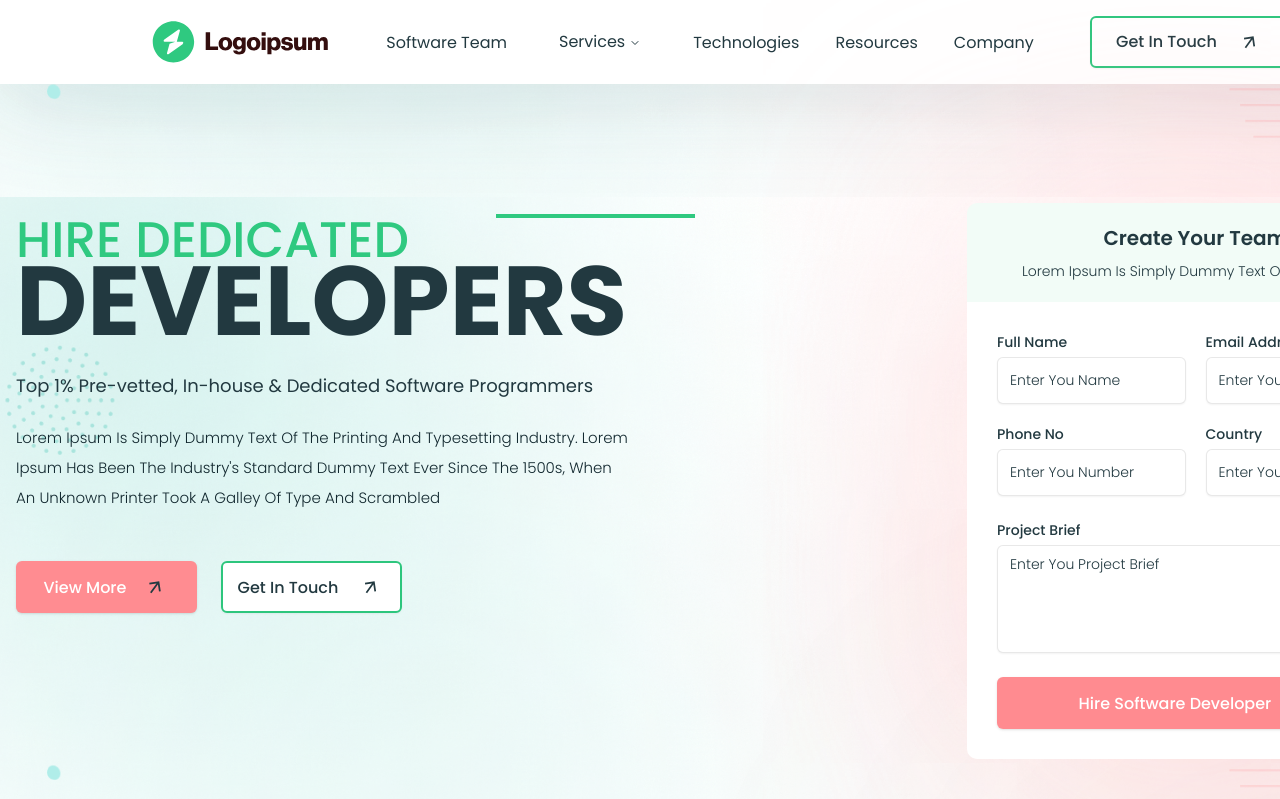
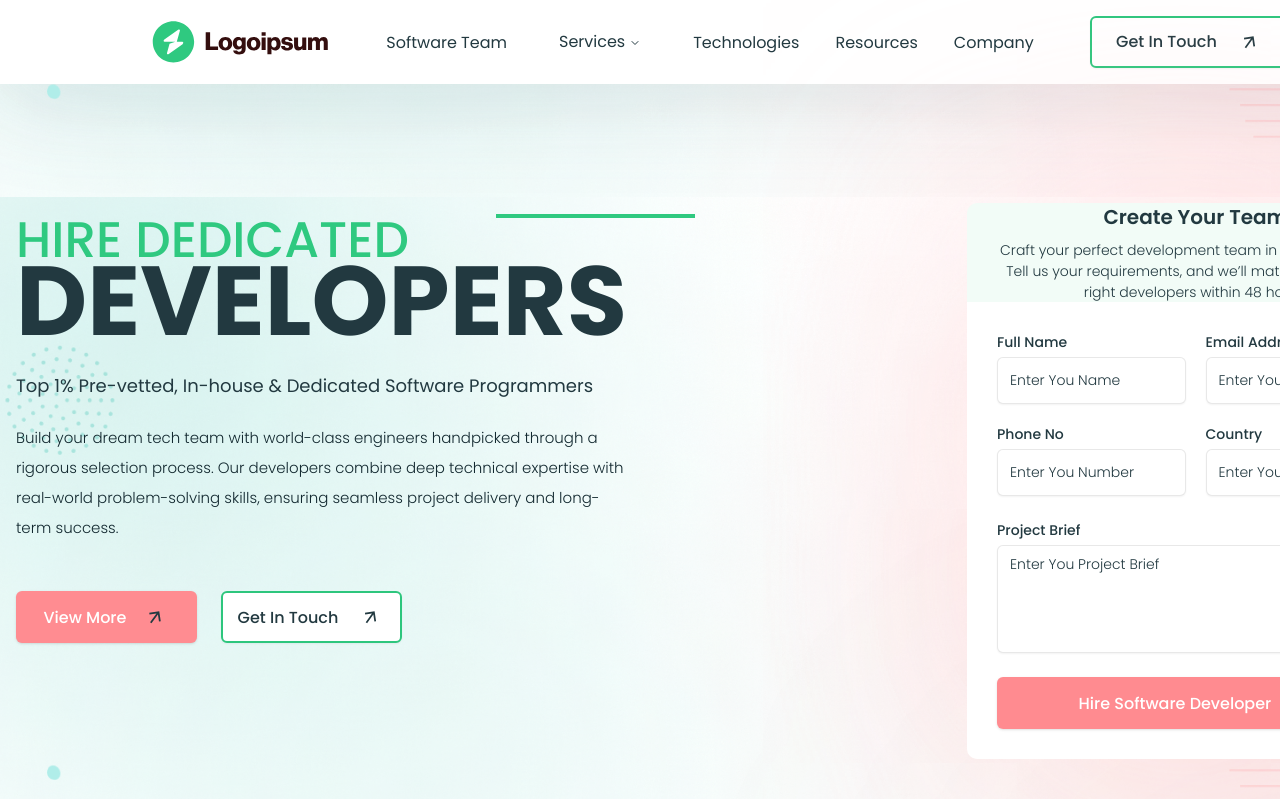
Before and after one commit to Aqeedkalburgi/CodeValue-UI, a React (Vite) app: page / in a window 1280 px wide. Shown: the top 799 px of the page. Built offline with nearby package versions, Linux system fonts and the light colour scheme.

Commit message:
Update HeroSection.tsx

```diff
--- a/src/screens/HomePage/sections/HeroSection/HeroSection.tsx
+++ b/src/screens/HomePage/sections/HeroSection/HeroSection.tsx
@@ -56,10 +56,9 @@ export const HeroSection = (): JSX.Element => {
             </p>
 
             <p className="text-[#132930] text-[15px] leading-[30px] [font-family:'Poppins',Helvetica] font-light tracking-[0] max-w-[614px]">
-              Lorem Ipsum Is Simply Dummy Text Of The Printing And Typesetting
-              Industry. Lorem Ipsum Has Been The Industry&#39;s Standard Dummy
-              Text Ever Since The 1500s, When An Unknown Printer Took A Galley
-              Of Type And Scrambled
+              Build your dream tech team with world-class engineers handpicked through a rigorous selection process.
+              Our developers combine deep technical expertise with real-world problem-solving skills,
+              ensuring seamless project delivery and long-term success.
             </p>
 
             <div className="flex gap-6 mt-6">
@@ -98,7 +97,8 @@ export const HeroSection = (): JSX.Element => {
                     Create Your Team
                   </h3>
                   <p className="text-[#223940] text-sm text-center leading-[normal] [font-family:'Poppins',Helvetica] font-light tracking-[0]">
-                    Lorem Ipsum Is Simply Dummy Text Of The Printing
+                    Craft your perfect development team in just a few steps.
+                    Tell us your requirements, and we’ll match you with the right developers within 48 hours.
                   </p>
                 </div>
               </div>
```
